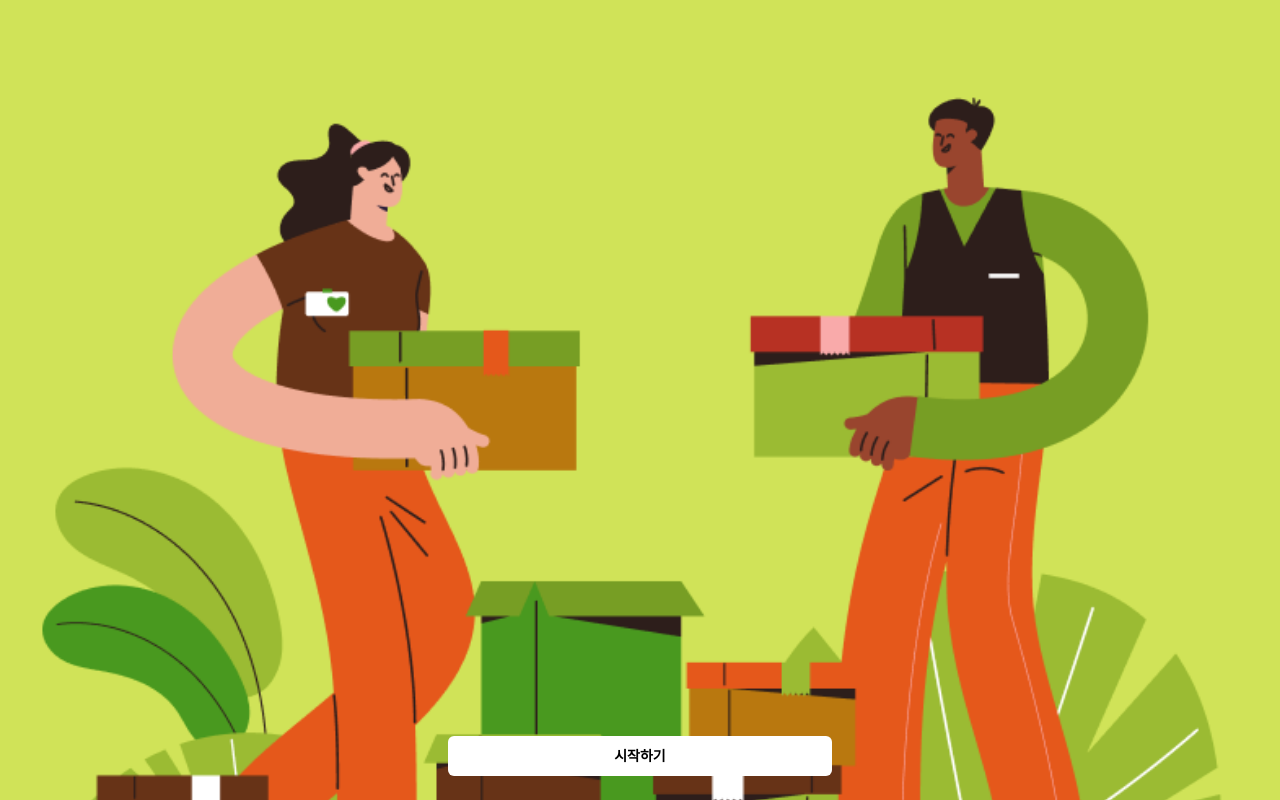
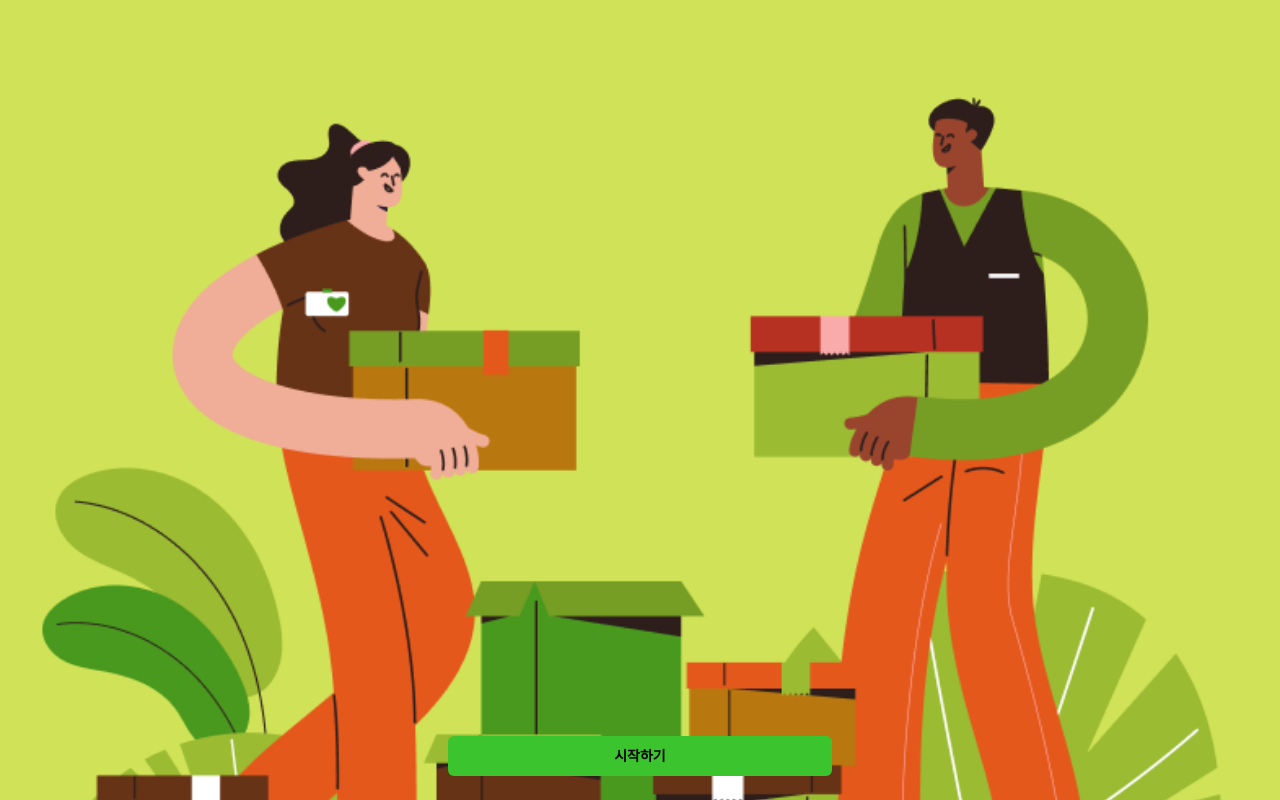
Before and after one commit to dwhddnjs/PODA, a Next.js app: page /start in a window 1280 px wide. Shown: the top 800 px of the page. Built offline with nearby package versions, Linux system fonts and the light colour scheme.

Commit message:
💄 style : start 페이지 버튼 배경색 추가 #19

```diff
--- a/app/(onboarding)/start/page.tsx
+++ b/app/(onboarding)/start/page.tsx
@@ -29,7 +29,7 @@ export default function StartPage() {
       </div>
       <Button
         type="button"
-        className="fixed bottom-6 w-5/6 max-w-96 left-1/2 -translate-x-1/2 text-black font-bold"
+        className="fixed bottom-6 w-5/6 max-w-96 left-1/2 -translate-x-1/2 bg-mainColor text-black font-bold "
         onClick={() => router.push(`/onboarding`)}>
         시작하기
       </Button>
```
